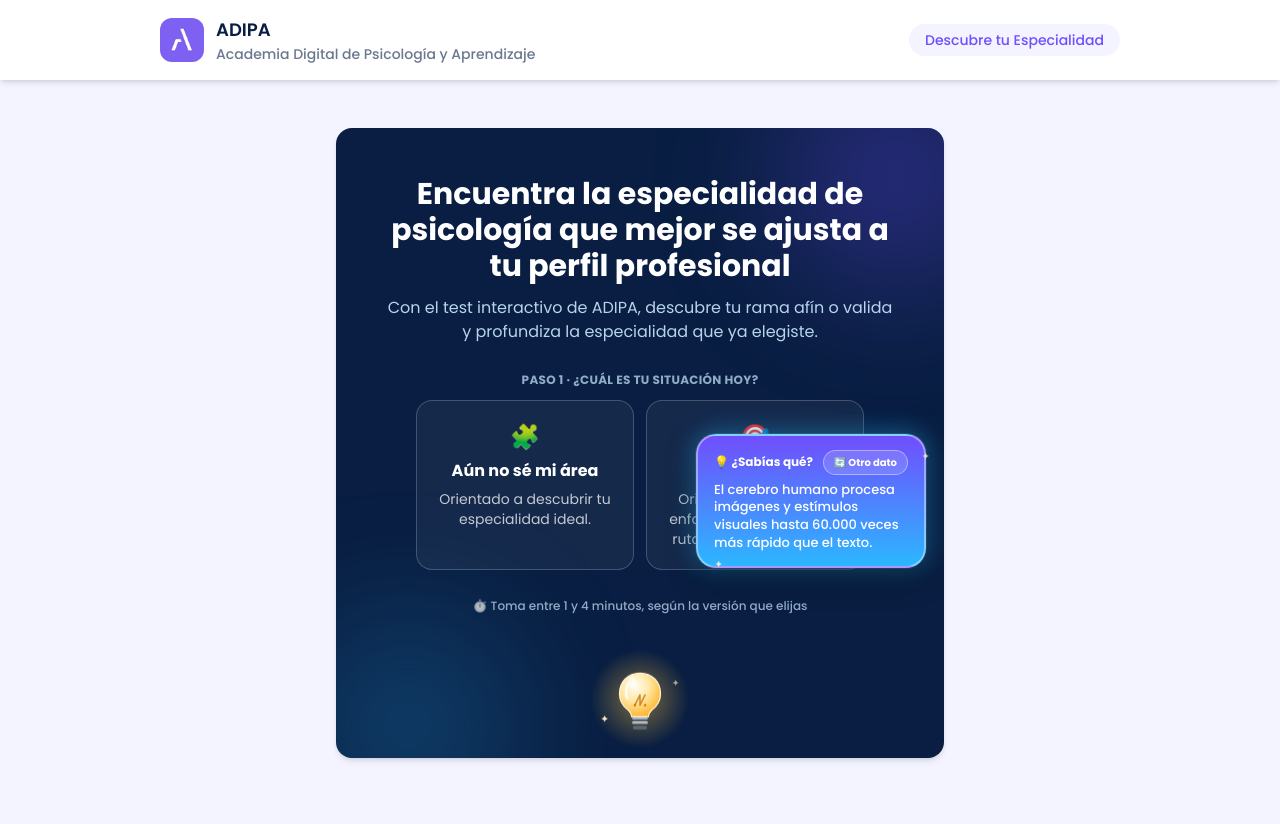
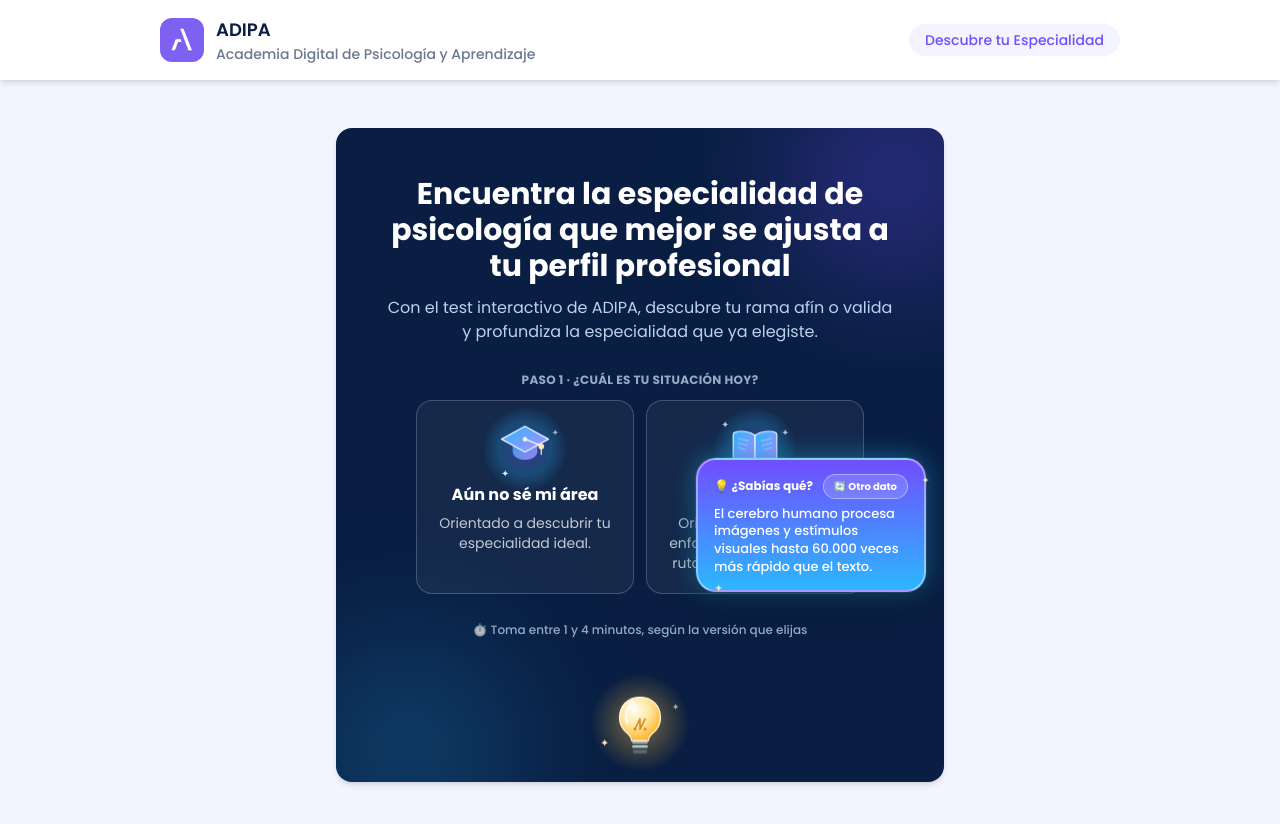
Before and after one commit to natalialeyton/adipa-quiz, a Next.js app: page / in a window 1280 px wide. Shown: the top 824 px of the page. Built offline with nearby package versions, Linux system fonts and the light colour scheme.

Commit message:
Reemplaza los emojis del Paso 1 por íconos vectoriales neón (birrete y libro abierto)

```diff
--- a/app/globals.css
+++ b/app/globals.css
@@ -101,7 +101,8 @@ body {
 
 /* Destellos "✦" alrededor del vidrio de la ampolleta, con retardos
    escalonados entre sí (ver IdeaBulbPopUp.jsx) para que no titilen
-   todos en sincro. */
+   todos en sincro. También reutilizado por los íconos de decisión del
+   Paso 1 de LandingScreen.jsx (birrete / libro abierto). */
 @keyframes sparkle-twinkle {
   0%,
   100% {
@@ -111,6 +112,26 @@ body {
   50% {
     opacity: 1;
     transform: scale(1);
+  }
+}
+
+/* Halo neón cian→morado detrás de los íconos de decisión del Paso 1
+   (birrete "Aún no sé mi área" / libro abierto "Ya sé mi área") en
+   LandingScreen.jsx. Mismo pulso suave (curva y duración) que el
+   resplandor de la ampolleta -idea-glow-flicker-, pero con su propio
+   nombre porque el color de fondo que anima es distinto (cian/morado en
+   vez del dorado cálido de la ampolleta), así ambos íconos y la
+   ampolleta comparten una sola identidad visual "neón" en toda la
+   pantalla de inicio. */
+@keyframes icon-glow-pulse {
+  0%,
+  100% {
+    opacity: 0.45;
+    transform: scale(0.92);
+  }
+  50% {
+    opacity: 0.85;
+    transform: scale(1.1);
   }
 }
 
@@ -129,6 +150,11 @@ body {
   will-change: transform, opacity;
 }
 
+.animate-icon-glow-pulse {
+  animation: icon-glow-pulse 2.4s ease-in-out infinite;
+  will-change: transform, opacity;
+}
+
 .animate-sparkle-twinkle {
   animation: sparkle-twinkle 1.8s ease-in-out infinite;
   will-change: transform, opacity;
@@ -139,6 +165,7 @@ body {
   .animate-floating-slide,
   .animate-idea-glow-flicker,
   .animate-idea-glow-pop,
+  .animate-icon-glow-pulse,
   .animate-sparkle-twinkle {
     animation: none;
   }
--- a/components/LandingScreen.jsx
+++ b/components/LandingScreen.jsx
@@ -19,16 +19,125 @@
 import { useState } from "react";
 import IdeaBulbPopUp from "./IdeaBulbPopUp";
 
+// Ícono "Birrete de graduación": para la opción DESCUBRIR (Paso 1). Vector
+// propio en degradado neón cian→morado, mismo acabado que la ampolleta de
+// ideas (ver IdeaBulbPopUp.jsx) para mantener una sola identidad visual
+// "neón" en toda la pantalla de inicio.
+function GraduationCapIcon() {
+  return (
+    <svg viewBox="0 0 100 100" className="relative h-full w-full" role="img" aria-label="Birrete de graduación">
+      <defs>
+        <linearGradient id="situation-icon-gradient-cap" x1="0" y1="0" x2="1" y2="1">
+          <stop offset="0%" stopColor="#2CB7FF" />
+          <stop offset="100%" stopColor="#B48CFF" />
+        </linearGradient>
+      </defs>
+      {/* Base / cabeza del birrete */}
+      <path
+        d="M28,46 L28,62 C28,70.5 38,77 50,77 C62,77 72,70.5 72,62 L72,46 L50,57 Z"
+        fill="url(#situation-icon-gradient-cap)"
+        opacity="0.85"
+      />
+      {/* Plato superior (rombo) */}
+      <path
+        d="M50,17 L92,40 L50,63 L8,40 Z"
+        fill="url(#situation-icon-gradient-cap)"
+        stroke="#EAF6FF"
+        strokeWidth="2.2"
+        strokeLinejoin="round"
+      />
+      {/* Botón central + borla */}
+      <circle cx="50" cy="40" r="4" fill="#FFF6DE" />
+      <path d="M50,40 L78,51" stroke="#FFF6DE" strokeWidth="2.4" strokeLinecap="round" fill="none" />
+      <circle cx="79" cy="53" r="4.5" fill="#FFE9A8" stroke="#FFF6DE" strokeWidth="1.5" />
+      <path d="M79,57.5 L79,67" stroke="#FFE9A8" strokeWidth="2.2" strokeLinecap="round" />
+    </svg>
+  );
+}
+
+// Ícono "Libro abierto": para la opción VALIDAR (Paso 1). Mismo acabado
+// neón que el birrete y la ampolleta.
+function OpenBookIcon() {
+  return (
+    <svg viewBox="0 0 100 100" className="relative h-full w-full" role="img" aria-label="Libro abierto">
+      <defs>
+        <linearGradient id="situation-icon-gradient-book" x1="0" y1="0" x2="1" y2="1">
+          <stop offset="0%" stopColor="#2CB7FF" />
+          <stop offset="100%" stopColor="#B48CFF" />
+        </linearGradient>
+      </defs>
+      <path
+        d="M50,32 C40,25 24,23 14,27 C12,27.6 11,29 11,31 L11,72 C11,74.4 13.2,76 15.4,75.3 C25,72.3 40,74 50,80 Z"
+        fill="url(#situation-icon-gradient-book)"
+        stroke="#EAF6FF"
+        strokeWidth="2"
+        strokeLinejoin="round"
+      />
+      <path
+        d="M50,32 C60,25 76,23 86,27 C88,27.6 89,29 89,31 L89,72 C89,74.4 86.8,76 84.6,75.3 C75,72.3 60,74 50,80 Z"
+        fill="url(#situation-icon-gradient-book)"
+        stroke="#EAF6FF"
+        strokeWidth="2"
+        strokeLinejoin="round"
+      />
+      <path d="M50,32 L50,80" stroke="#EAF6FF" strokeWidth="2" strokeLinecap="round" opacity="0.7" />
+      <path d="M20,38 L38,42 M20,46 L36,50 M20,54 L34,58" stroke="#FFFFFF" strokeWidth="1.6" strokeLinecap="round" opacity="0.45" />
+      <path d="M80,38 L62,42 M80,46 L64,50 M80,54 L66,58" stroke="#FFFFFF" strokeWidth="1.6" strokeLinecap="round" opacity="0.45" />
+    </svg>
+  );
+}
+
+// Envoltorio común de los 2 íconos de decisión: flotado suave
+// (animate-floating-slide) + halo neón pulsante (animate-icon-glow-pulse)
+// + destellos titilando (animate-sparkle-twinkle) -las 3 animaciones ya
+// definidas en app/globals.css y reutilizadas de la ampolleta de ideas,
+// para que ambos íconos compartan su misma identidad visual "neón"-.
+// `delay` desfasa el ciclo entre los 2 íconos para que no floten/titilen
+// en perfecto espejo el uno del otro.
+function SituationIcon({ Icon, delay = "0s" }) {
+  return (
+    <div className="relative flex h-12 w-12 items-center justify-center sm:h-14 sm:w-14">
+      <span
+        className="absolute -inset-3 rounded-full bg-[radial-gradient(circle,rgba(112,78,253,0.55)_0%,rgba(44,183,255,0.35)_45%,rgba(112,78,253,0)_75%)] animate-icon-glow-pulse"
+        style={{ animationDelay: delay }}
+      />
+      <span
+        className="absolute -left-1.5 -top-1 text-[10px] text-[#EAF6FF] animate-sparkle-twinkle"
+        style={{ animationDelay: delay }}
+      >
+        ✦
+      </span>
+      <span
+        className="absolute -right-1.5 top-1 text-[10px] text-[#EAF6FF] animate-sparkle-twinkle"
+        style={{ animationDelay: `calc(${delay} + 0.6s)` }}
+      >
+        ✦
+      </span>
+      <span
+        className="absolute -bottom-1 left-1 text-[10px] text-[#EAF6FF] animate-sparkle-twinkle"
+        style={{ animationDelay: `calc(${delay} + 1.1s)` }}
+      >
+        ✦
+      </span>
+      <div className="animate-floating-slide" style={{ animationDelay: delay }}>
+        <Icon />
+      </div>
+    </div>
+  );
+}
+
 const SITUATION_OPTIONS = [
   {
     goal: "DESCUBRIR",
-    emoji: "🧩",
+    Icon: GraduationCapIcon,
+    iconDelay: "0s",
     title: "Aún no sé mi área",
     description: "Orientado a descubrir tu especialidad ideal.",
   },
   {
     goal: "VALIDAR",
-    emoji: "🎯",
+    Icon: OpenBookIcon,
+    iconDelay: "-1.1s",
     title: "Ya sé mi área",
     description: "Orientado a validar tu enfoque y profundizar tu ruta de especialización.",
   },
@@ -102,7 +211,7 @@ export default function LandingScreen({ onStart }) {
                       : "border-white/20 bg-white/5 hover:border-primary-cyan/60 hover:bg-white/10"
                   }`}
                 >
-                  <span className="text-2xl">{option.emoji}</span>
+                  <SituationIcon Icon={option.Icon} delay={option.iconDelay} />
                   <span className="text-sm font-bold text-white sm:text-base">{option.title}</span>
                   <span className="text-xs text-white/75 sm:text-sm">{option.description}</span>
                 </button>
```
